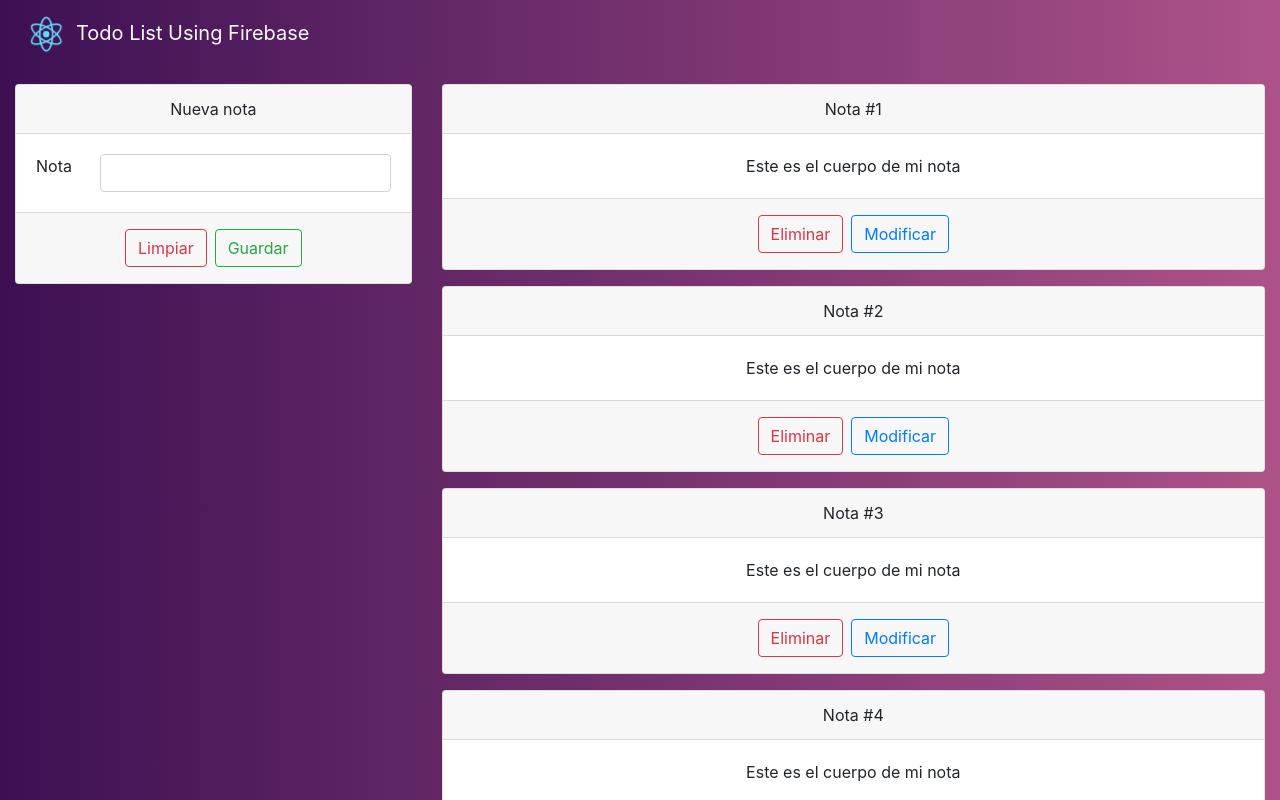
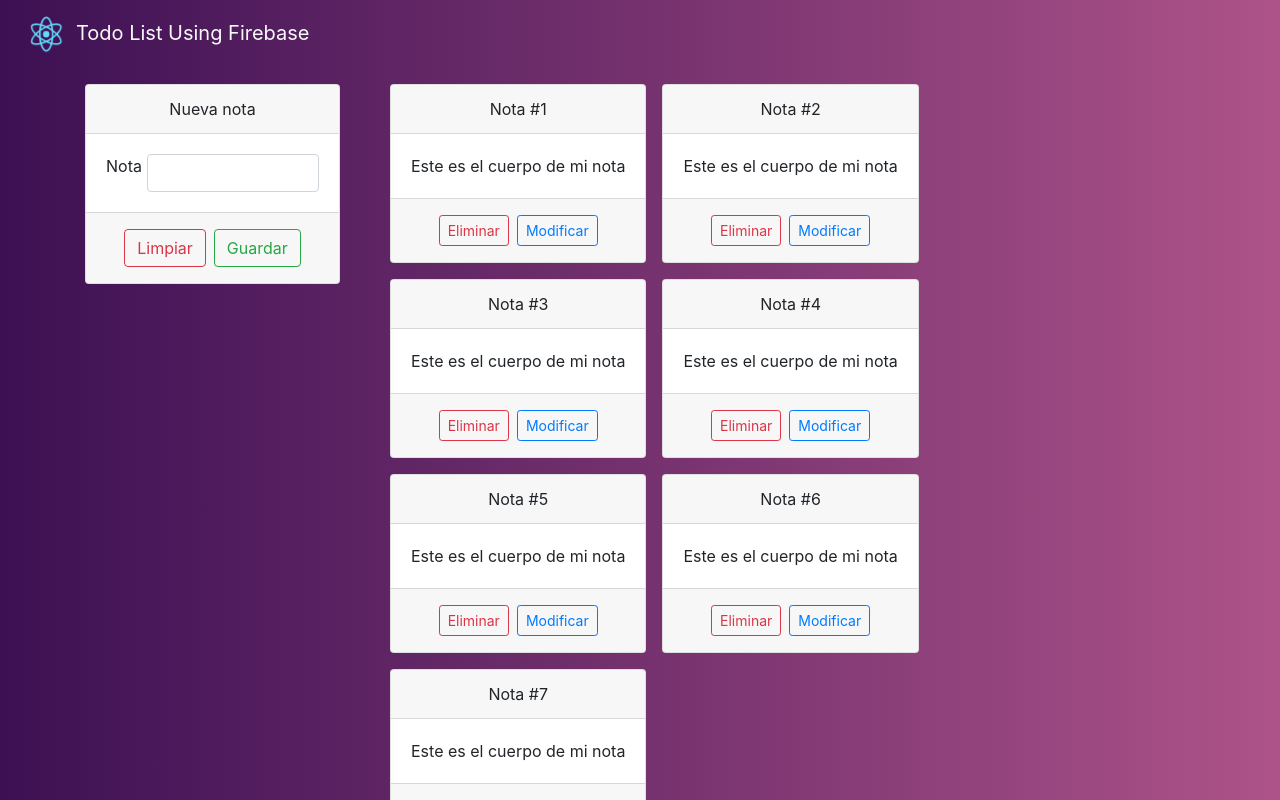
Before and after one commit to Helg18/react_todos_firebase_4geeks, a React (Create React App) app: page / in a window 1280 px wide. Shown: the top 800 px of the page. Built offline with nearby package versions, Linux system fonts and the light colour scheme.

Commit message:
Listando notas con estilo

```diff
--- a/src/components/Body/Body.js
+++ b/src/components/Body/Body.js
@@ -23,12 +23,12 @@ class Body extends Component {
 
     render() {
         return (
-            <div className="container-fluid">
+            <div className="container">
                 <div className="row">
-                    <div className="col-sm-12 col-md-6 col-lg-4 col-xl-4">
+                    <div className="col-sm-12 col-md-6 col-lg-3 col-xl-3">
                         <NewNote></NewNote>
                     </div>
-                    <div className="col-sm-12 col-md-6 col-lg-8 col-xl-8">
+                    <div className="col-sm-12 col-md-6 col-lg-9 col-xl-9">
                         <ListNotes notes={this.state.notas}></ListNotes>
                     </div>
                 </div>
--- a/src/components/ListNotes/ListNotes.js
+++ b/src/components/ListNotes/ListNotes.js
@@ -5,14 +5,14 @@ class ListNotes extends Component{
         if (arr.length <= 0 ) {
             return (
                 <div className="col-md-12">
-                    <span className="badge badge-pill badge-info mt-3"><h2>No data to display</h2></span>
+                    <span className="badge badge-pill badge-info mt-3 p-3"><h2>No data to display</h2></span>
                 </div>
             );
         }
 
         return arr.map((nota, i) => {
             return (
-                <div className="card mb-3" key={i}>
+                <div className="card ml-3 mb-3" key={i}>
                     <div className='card-header'>
                         Nota #{i+1}
                     </div>
@@ -20,8 +20,8 @@ class ListNotes extends Component{
                         <span>{nota.description}</span>
                     </div>
                     <div className="card-footer">
-                        <button className="btn btn-outline-danger m-1">Eliminar</button>
-                        <button className="btn btn-outline-primary m-1">Modificar</button>
+                        <button className="btn btn-sm btn-outline-danger m-1">Eliminar</button>
+                        <button className="btn btn-sm btn-outline-primary m-1">Modificar</button>
                     </div>
                 </div>
             )}
@@ -32,7 +32,7 @@ class ListNotes extends Component{
     render() {
         const html = this.getListHtml(this.props.notes);
         return (
-            <div>
+            <div className="row ml-1 mr-1">
                 {html}
             </div>
         );
```
